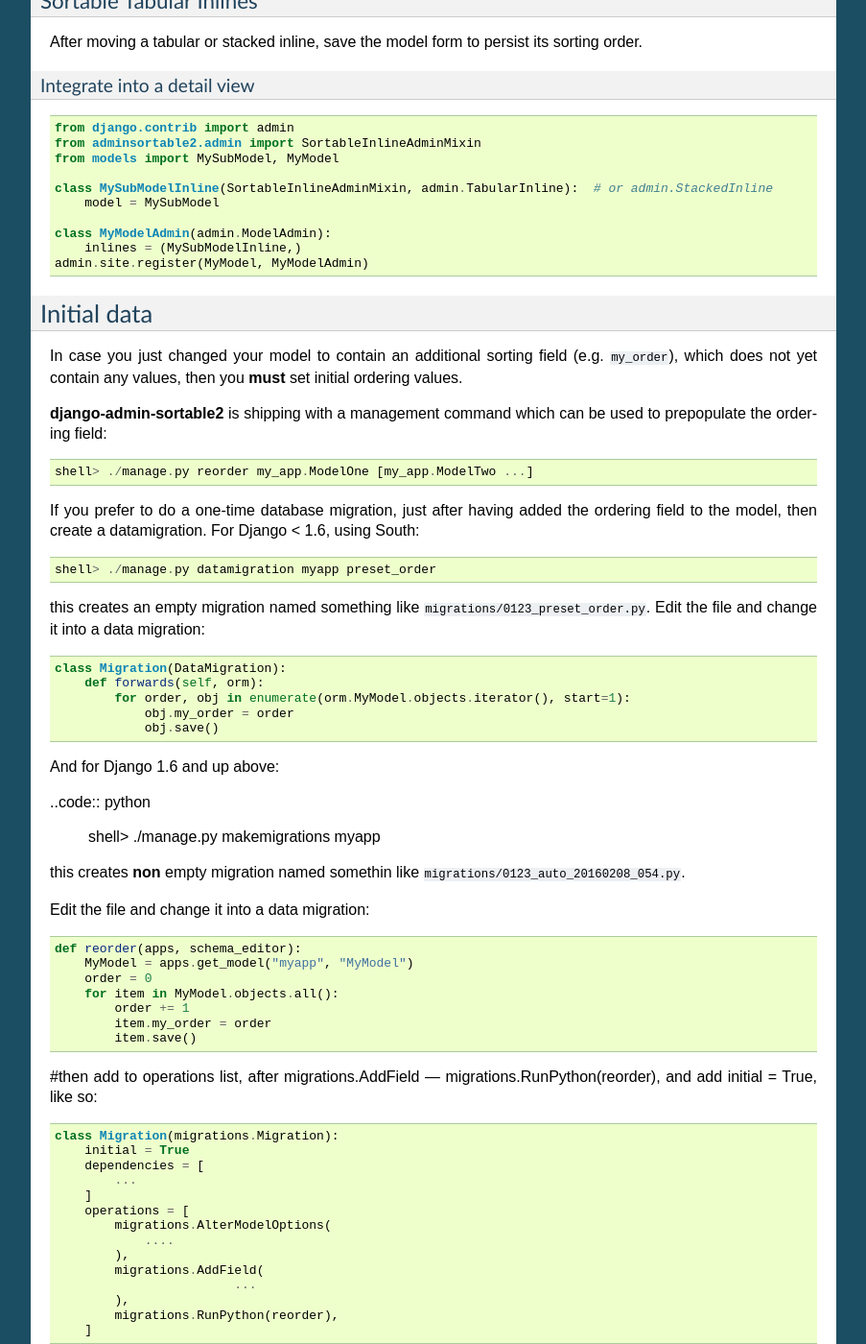
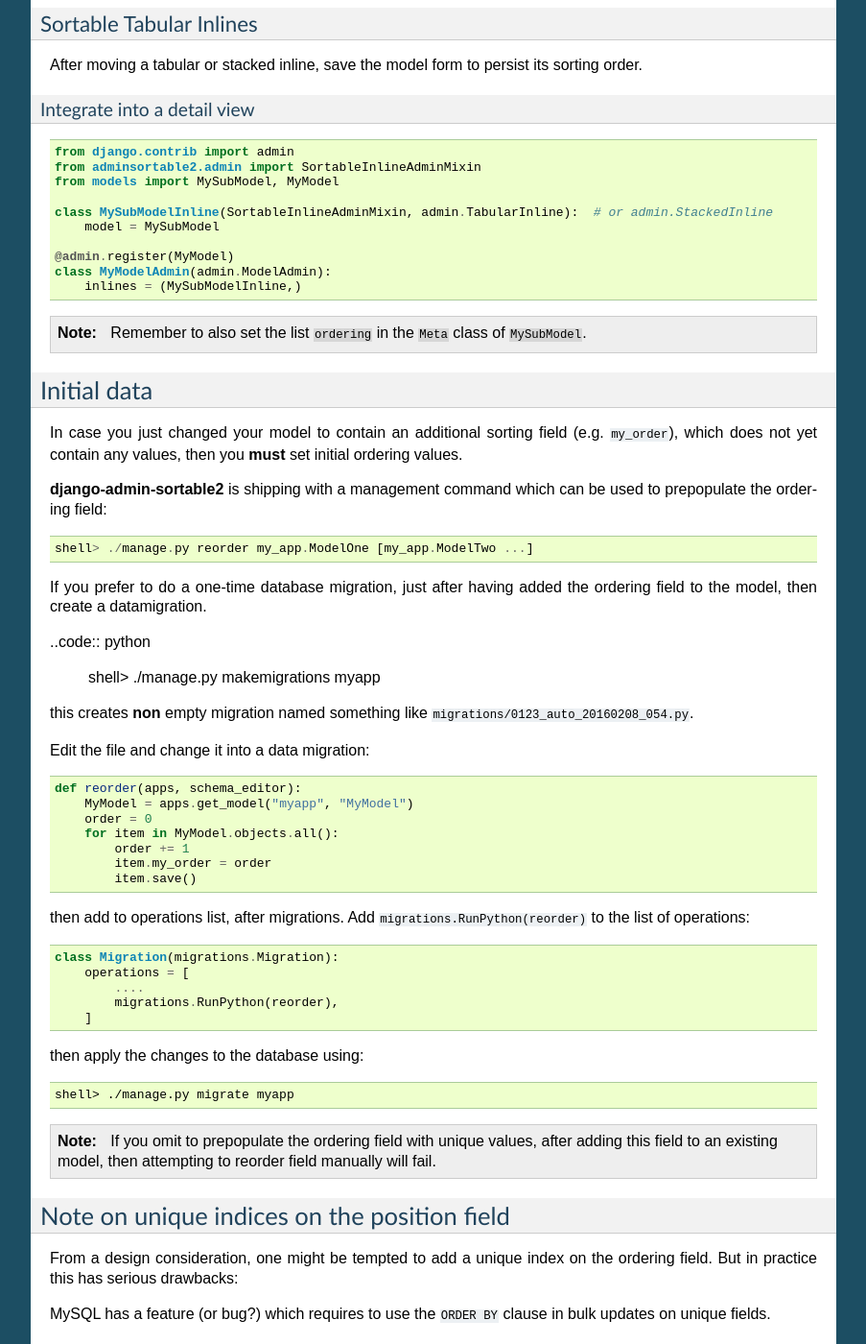
Before and after one commit to jrief/django-admin-sortable2, a Sphinx documentation site: the page built from docs/source/usage.rst, in a window 1280 px wide and 1400 px high, scrolled down 3372 px. Shown: the whole window at 96% size, without its empty margins (198-1101 px from the left). Built offline with Sphinx 7.4.7, drawn with Linux system fonts in a browser that asks for light colours; some of the changed text lies outside the part shown.

Commit message:
fixed #125

```diff
--- a/docs/source/usage.rst
+++ b/docs/source/usage.rst
@@ -35,7 +35,7 @@ in Django is declared through the model's Meta class. An example ``models.py``:
 	    my_order = models.PositiveIntegerField(default=0, blank=False, null=False)
 
 	    class Meta(object):
-	        ordering = ('my_order',)
+	        ordering = ['my_order']
 
 Here the ordering field is named ``my_order``, but you may choose any other name. There are three
 constraints:
@@ -44,7 +44,8 @@ constraints:
 * ``my_order``'s default value must be 0. The JavaScript which performs the sorting is 1-indexed,
 	so this will not interfere with the order of your items, even if you're already using 0-indexed
 	ordering fields.
-* The ``my_order`` field must be editable, so make sure that you **do not** add ``editable=False`` to it.
+* The ``my_order`` field must be editable, so make sure that you **do not** add ``editable=False``
+	to it.
 
 The field used to store the ordering position may be any kind of numeric model field offered by
 Django. Use one of these models fields:
@@ -91,9 +92,9 @@ mixin class before model.ModelAdmin):
 	from adminsortable2.admin import SortableAdminMixin
 	from models import MyModel
 
+	@admin.register(MyModel)
 	class MyModelAdmin(SortableAdminMixin, admin.ModelAdmin):
 	    pass
-	admin.site.register(MyModel, MyModelAdmin)
 
 That's it! The list view of the model admin interface now adds a column with a sensitive area.
 By clicking on that area, the user can move that row up or down. If he wants to move it to another
@@ -151,9 +152,11 @@ Integrate into a detail view
 	class MySubModelInline(SortableInlineAdminMixin, admin.TabularInline):  # or admin.StackedInline
 	    model = MySubModel
 
+	@admin.register(MyModel)
 	class MyModelAdmin(admin.ModelAdmin):
 	    inlines = (MySubModelInline,)
-	admin.site.register(MyModel, MyModelAdmin)
+
+.. note:: Remember to also set the list ``ordering`` in the ``Meta`` class of ``MySubModel``.
 
 
 Initial data
@@ -171,33 +174,15 @@ the ordering field:
 	shell> ./manage.py reorder my_app.ModelOne [my_app.ModelTwo ...]
 
 If you prefer to do a one-time database migration, just after having added the ordering field
-to the model, then create a datamigration. For Django < 1.6, using South:
-
-.. code:: python
-
-	shell> ./manage.py datamigration myapp preset_order
-
-this creates an empty migration named something like ``migrations/0123_preset_order.py``. Edit the
-file and change it into a data migration:
-
-.. code:: python
-
-	class Migration(DataMigration):
-	    def forwards(self, orm):
-	        for order, obj in enumerate(orm.MyModel.objects.iterator(), start=1):
-	            obj.my_order = order
-	            obj.save()
-
-And for Django 1.6 and up above:
+to the model, then create a datamigration.
 
 ..code:: python
 
 	shell> ./manage.py makemigrations myapp
 
-this creates **non** empty migration named somethin like ``migrations/0123_auto_20160208_054.py``.
+this creates **non** empty migration named something like ``migrations/0123_auto_20160208_054.py``.
 
-Edit the
-file and change it into a data migration:
+Edit the file and change it into a data migration:
 
 .. code:: python
 
@@ -210,22 +195,14 @@ file and change it into a data migration:
 	        item.save()
 
 
-#then add to operations list, after migrations.AddField — migrations.RunPython(reorder), and add initial = True, like so:
+then add to operations list, after migrations. Add ``migrations.RunPython(reorder)`` to the list
+of operations:
 
 .. code:: python
 
 	class Migration(migrations.Migration):
-	    initial = True
-	    dependencies = [
-	        ...
-	    ]
 	    operations = [
-	        migrations.AlterModelOptions(
-	            ....
-	        ),
-	        migrations.AddField(
-				...
-	        ),
+	        ....
 	        migrations.RunPython(reorder),
 	    ]
 
@@ -236,7 +213,7 @@ then apply the changes to the database using:
 	shell> ./manage.py migrate myapp
 
 .. note:: If you omit to prepopulate the ordering field with unique values, after adding this field
-          to an existing model, then attempting to reorder field manually will fail.
+		to an existing model, then attempting to reorder field manually will fail.
 
 
 Note on unique indices on the position field
```
